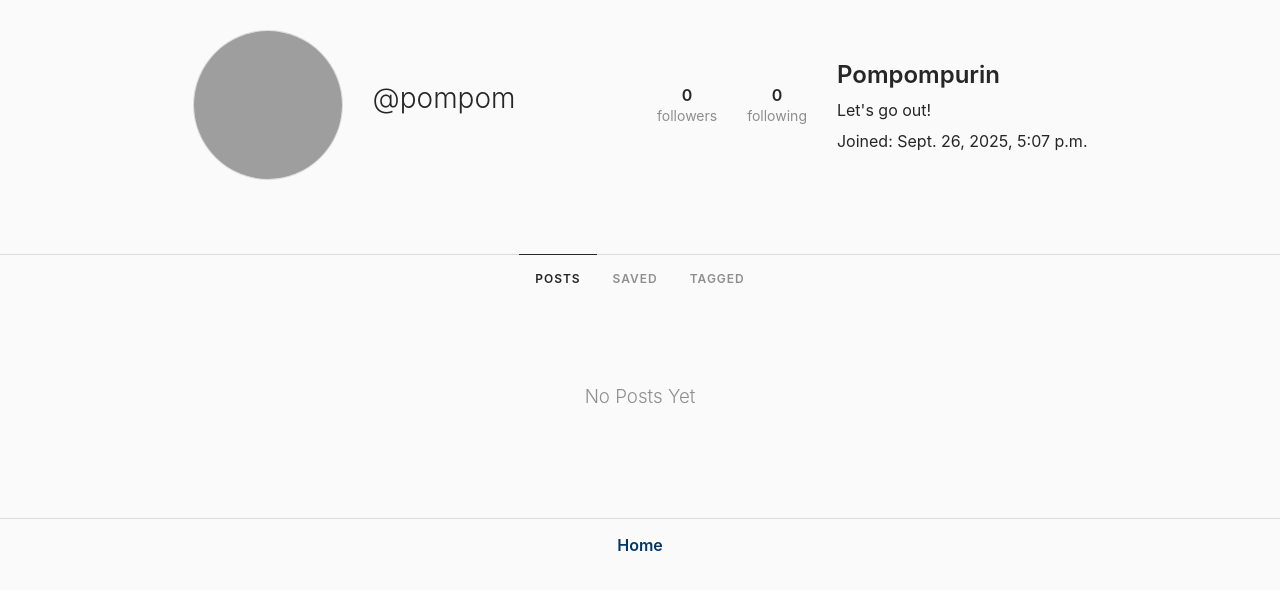
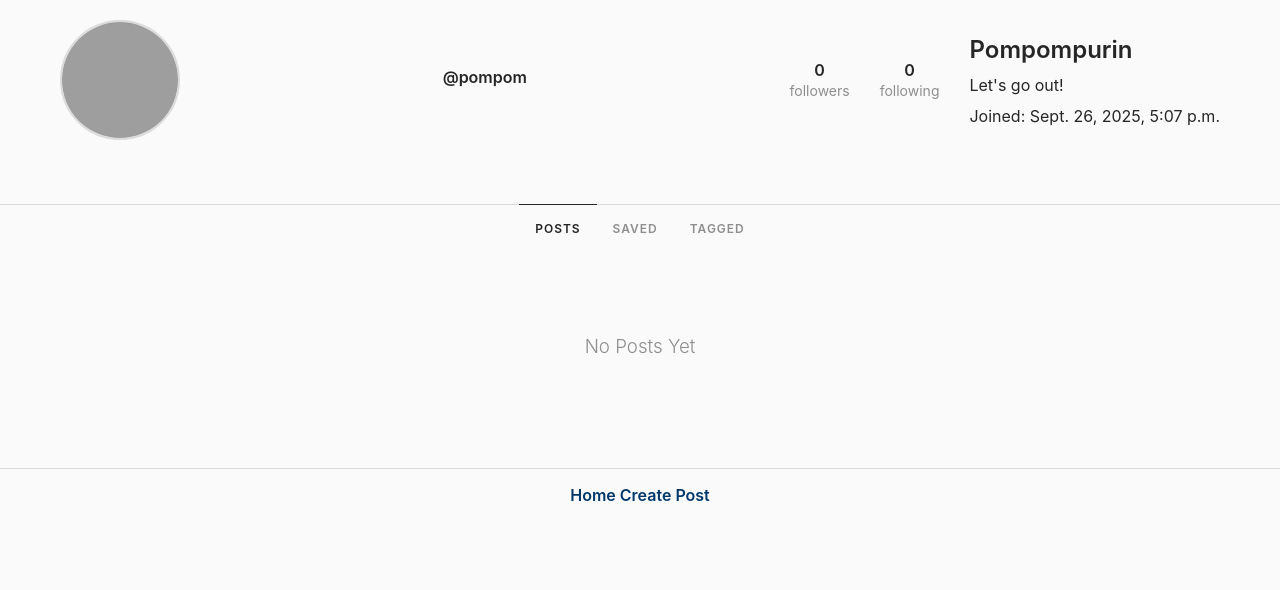
Before and after one commit to xxoiri/cs412, a Django app: page /mini_insta/profile/2 in a window 1280 px wide. Shown: the top 590 px of the page. Run offline with Django 5.2, Linux system fonts and the light colour scheme; data comes from the database, SQL or seed files in the repository; grey boxes are pictures that could not be loaded.

Commit message:
Completed Task 2 and Added tags for Show_all_profiles

```diff
--- a/mini_insta/templates/mini_insta/base.html
+++ b/mini_insta/templates/mini_insta/base.html
@@ -21,6 +21,12 @@
                 <a href="{% url 'show_all_profiles' %}" class="footer-link">
                     Home
                 </a>
+
+                {% if profile %}
+                <a href="{% url 'create_post' profile.pk %}" class="footer-link">
+                    Create Post
+                </a>
+                {% endif %}
             </div>
         </footer>
    </body>
--- a/mini_insta/templates/mini_insta/show_post.html
+++ b/mini_insta/templates/mini_insta/show_post.html
@@ -12,6 +12,7 @@
         <p><strong>Caption:</strong> {{post.caption }}</p>
     {% endif %}
 
+    <!-- Actual Photos -->
     <ul>
         <div class="gallery">
             {% for photo in post.get_all_photos %}
--- a/mini_insta/templates/mini_insta/show_profile.html
+++ b/mini_insta/templates/mini_insta/show_profile.html
@@ -4,6 +4,7 @@
 
 {% block content %}
 <body>
+    <!-- Profile Info -->
     <div class="container">
         <div class="profile-header">
             <img src="{{profile.profile_image_url}}" alt="{{ profile.username }}" class="profile-avatar">
--- a/mini_insta/urls.py
+++ b/mini_insta/urls.py
@@ -1,10 +1,11 @@
 # mini_insta/urls.py
 
 from django.urls import path
-from .views import ProfileListView, ProfileView, PostDetailView
+from .views import ProfileListView, ProfileView, PostDetailView, CreatePostView
 
 urlpatterns = [
     path('', ProfileListView.as_view(), name="show_all_profiles"),
     path('profile/<int:pk>', ProfileView.as_view(), name="show_profile"),
     path('post/<int:pk>', PostDetailView.as_view(), name="show_post"),
+    path('profile/<int:pk>/create_post', CreatePostView.as_view(), name="create_post"),
 ]
--- a/mini_insta/views.py
+++ b/mini_insta/views.py
@@ -1,9 +1,10 @@
 # mini_insta/views.py
 # views for the mini_insta application
 
-from django.shortcuts import render
-from django.views.generic import ListView, DetailView
-from .models import Profile, Post
+from django.shortcuts import render, get_object_or_404
+from django.views.generic import ListView, DetailView, CreateView
+from django.urls import reverse_lazy
+from .models import Profile, Post, Photo
 
 # Create your views here.
 class ProfileListView(ListView):
@@ -26,3 +27,45 @@ class PostDetailView(DetailView):
     model = Post
     template_name='mini_insta/show_post.html'
     context_object_name='post'
+
+class CreatePostView(CreateView):
+    '''Display a form for post creation.'''
+
+    template_name= 'mini_insta/create_post_form.html'
+    model = Post
+    fields = ['caption']
+
+    def get_context_data(self, **kwargs):
+        '''Add the profile object to the template context.'''
+        context = super().get_context_data(**kwargs)
+        # Get the profile from URL parameter
+        profile_pk = self.kwargs['pk']
+        profile = get_object_or_404(Profile, pk=profile_pk)
+        context['profile'] = profile
+        return context
+    def form_valid(self, form):
+        '''handles the form submission - create post and associated photo(s)'''
+
+        # Get the profile from URL parameter
+        profile_pk = self.kwargs['pk']
+        profile = get_object_or_404(Profile, pk=profile_pk)
+
+        # Set the profile for the post before saving
+        post = form.save(commit=False)
+        post.profile = profile
+        post.save()
+
+        # create the photo object with the image_url from the form
+        image_url = self.request.POST.get('image_url')
+        if image_url:
+            Photo.objects.create(
+                post=post,
+                image_url=image_url
+            )
+
+        # redirect to the newly created post's detail page
+        return super().form_valid(form)
+
+    def get_success_url(self):
+        '''Redirect to the newly created post's detail page.'''
+        return reverse_lazy('show_post', kwargs={'pk': self.object.pk})
--- a/static/insta.css
+++ b/static/insta.css
@@ -263,3 +263,66 @@ body {
 .main-content {
     min-height: calc(100vh - 80px);
 }
+
+.container {
+    max-width: 1200px;
+    margin: 0 auto;
+    padding: 20px;
+}
+
+h1 {
+    text-align: center;
+    margin-bottom: 30px;
+    color: #262626;
+    font-weight: 300;
+}
+
+.profiles-grid {
+    display: grid;
+    grid-template-columns: repeat(auto-fill, minmax(250px, 1fr));
+    gap: 20px;
+}
+
+.profile-card {
+    background-color: white;
+    border-radius: 8px;
+    padding: 20px;
+    box-shadow: 0 2px 8px rgba(0,0,0,0.1);
+    transition: transform 0.2s ease, box-shadow 0.2s ease;
+    width: 100%;
+    max-width: 250px;
+}
+
+.profile-image {
+    margin-bottom: 15px;
+}
+
+.profile-avatar {
+    width: 120px;
+    height: 120px;
+    border-radius: 50%;
+    object-fit: cover;
+    border: 2px solid #dbdbdb;
+}
+
+.profile-info {
+    text-align: center;
+}
+
+.username {
+    font-size: 16px;
+    font-weight: 600;
+    color: #262626;
+    margin-bottom: 5px;
+}
+
+.display-name {
+    font-size: 14px;
+    color: #8e8e8e;
+    margin: 0;
+}
+
+.gallery {
+    display: inline-block;
+    border: white;
+}
```
Also changed, not shown: mini_insta/forms.py (added, +12 -0 lines), mini_insta/templates/mini_insta/create_post_form.html (added, +54 -0 lines), mini_insta/templates/mini_insta/show_all_profiles.html (+17 -10 lines).
